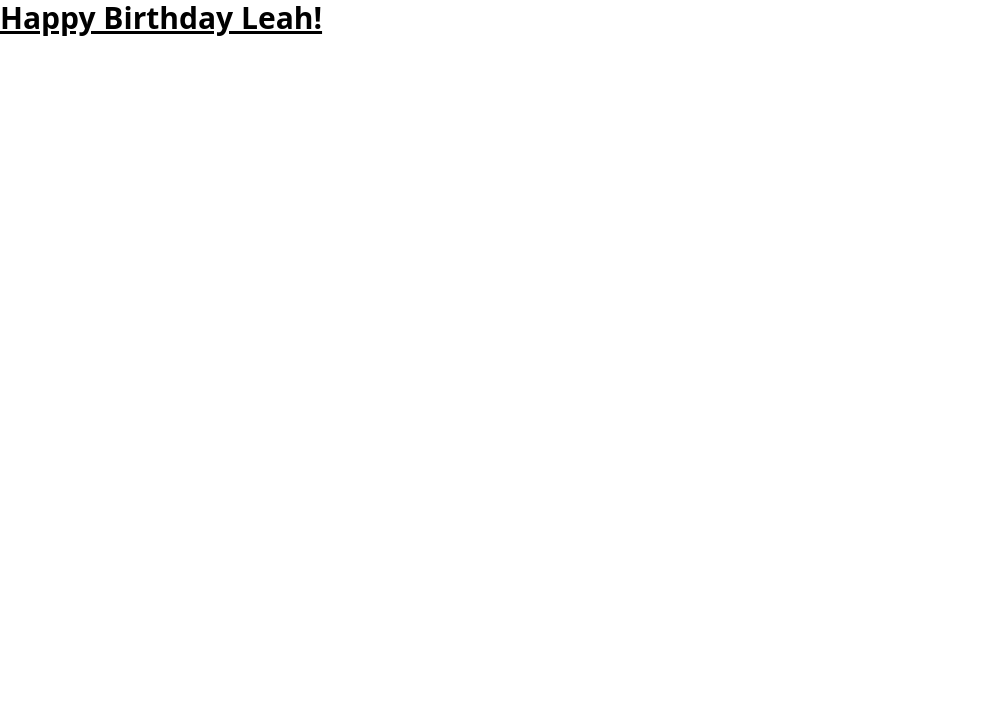
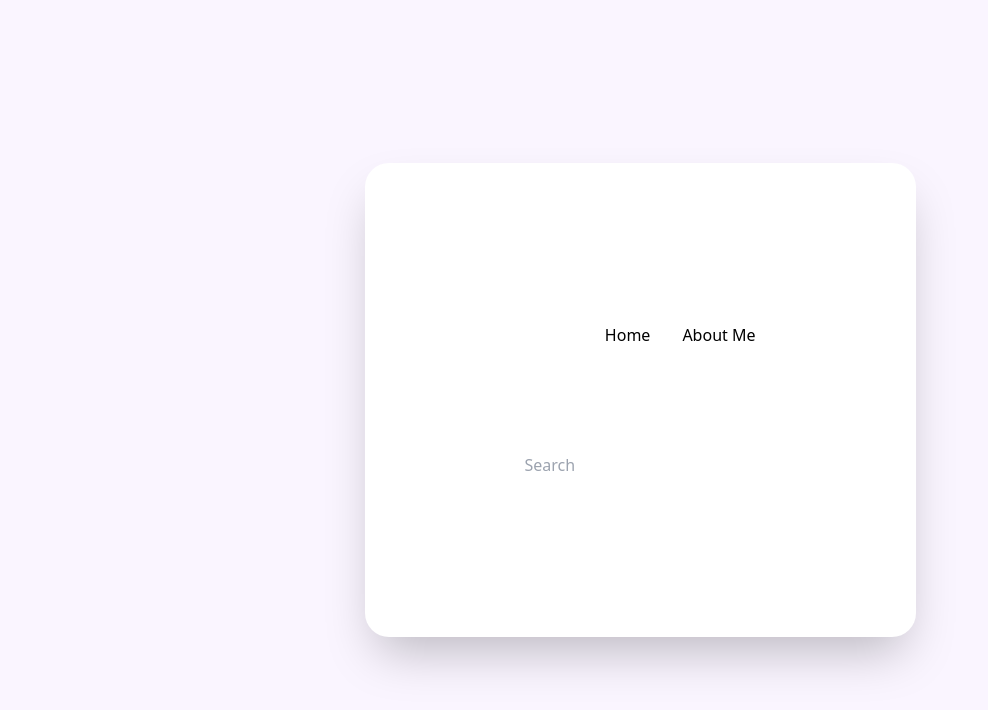
Before and after one commit to GaryB91/leahwhitleyphotography, a website: page public/index.html in a window 1280 px wide. Shown: the whole page, without its empty margins (0-988 px from the left). Drawn offline with Linux system fonts and the light colour scheme; some packages are replaced by stand-ins of ours.

```diff
--- a/public/index.html
+++ b/public/index.html
@@ -25,9 +25,31 @@
     <link rel="stylesheet" href="main.css">
   </head>
   <body>
-    <h1 class="text-3xl font-bold underline">
-      Happy Birthday Leah!
-    </h1>
+    <div class="flex items-center justify-center min-h-screen bg-purple-50">
+      <!-- card container -->
+      <div class="bg-white p-6 m-3 space-y-10 shadow-2xl rounded-3xl md:p-40">
+        <!-- menu container -->
+        <div class="flex flex-col items-center justify-center space-y-3 md:flex-row md:space-y-0 md:space-x-8 md:mb-24 md:justify-end">
+          <!-- menu items -->
+          <div class="group">
+            <a href="#">Home</a>
+            <div class="mx-2 mt-2 duration-500 border-b-2 opacity-0 border-black group-hover:opacity-100"></div>
+          </div>
+          <div class="group">
+            <a href="#">About Me</a>
+            <div class="mx-2 mt-2 duration-500 border-b-2 opacity-0 border-black group-hover:opacity-100"></div>
+          </div>
+        </div>
+
+        <!-- search container -->
+        <div class="flex flex-col justify-between space-y-5 md:flex-row md:space-y-0">
+          <!-- input and svg container -->
+          <div class="flex justify-between border-b">
+            <input type="text" class="ml-6 border-none md:w-80 placeholder:font-thin focus:outline-none" placeholder="Search">
+          </div>
+        </div>
+      </div>
+    </div>
     <!-- <p id="load">Firebase SDK Loading&hellip;</p> -->
 
     <script>
--- a/tailwind.config.js
+++ b/tailwind.config.js
@@ -1,6 +1,6 @@
 /** @type {import('tailwindcss').Config} */
 module.exports = {
-  content: ["./src/**/*.{html,js}"],
+  content: ["./src/**/*.{html,js}", "./public/*.{html,js}"],
   theme: {
     extend: {},
   },
```
Also changed, not shown: public/main.css.
